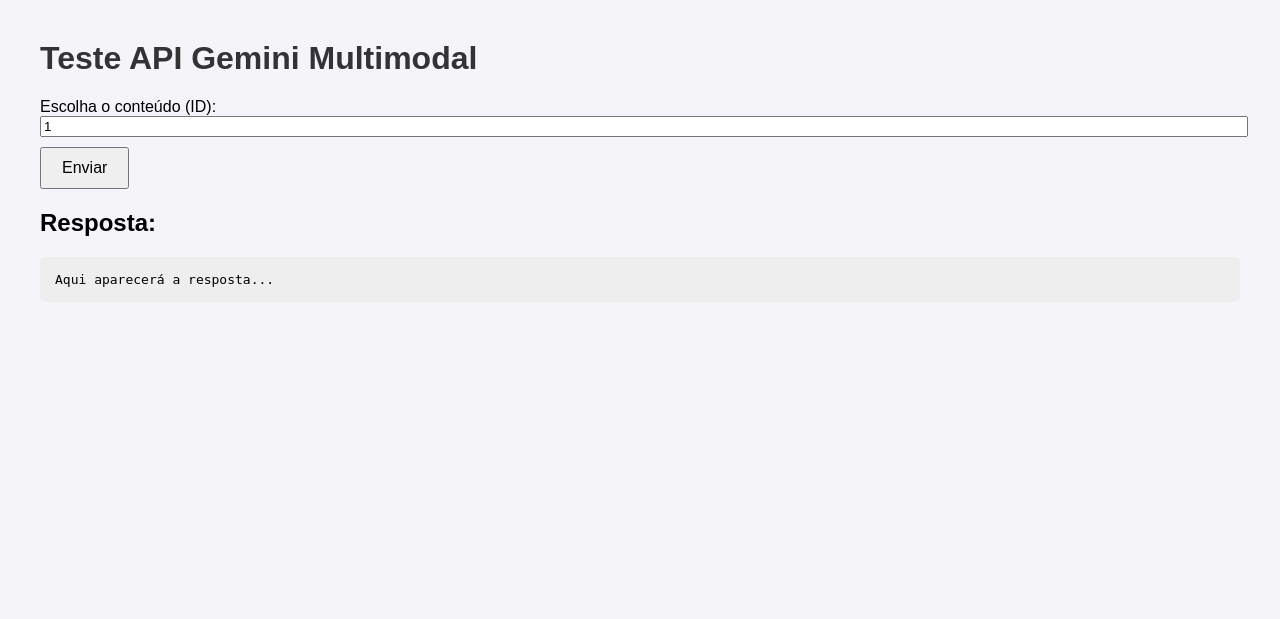
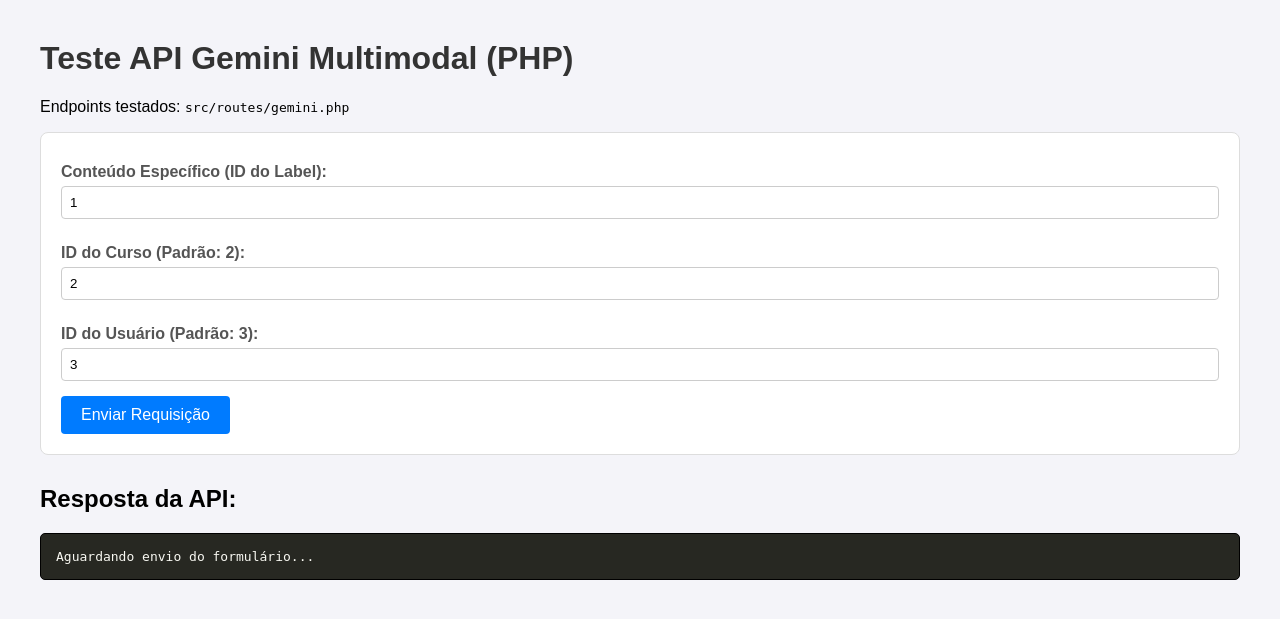
Before and after one commit to hugohvm25/teste_producao_2025, a PHP site: page / in a window 1280 px wide. Shown: the top 619 px of the page. Run offline with PHP 8.4, Linux system fonts and the light colour scheme.

Commit message:
atualização da interface e consulta com gemini

```diff
--- a/index.php
+++ b/index.php
@@ -3,61 +3,122 @@
 <head>
     <meta charset="UTF-8">
     <meta name="viewport" content="width=device-width, initial-scale=1.0">
-    <title>API Gemini Multimodal</title>
+    <title>Teste API Gemini (PHP)</title>
     <style>
         body { font-family: Arial, sans-serif; margin: 40px; background: #f4f4f9; }
         h1 { color: #333; }
-        form { margin-bottom: 20px; }
-        input[type="number"] { width: 100%; margin-bottom: 10px; }
-        button { padding: 10px 20px; font-size: 16px; cursor: pointer; }
-        pre { background: #eee; padding: 15px; border-radius: 5px; white-space: pre-wrap; }
+        form { margin-bottom: 30px; padding: 20px; border: 1px solid #ddd; border-radius: 8px; background: #fff; }
+        label { display: block; margin-top: 10px; font-weight: bold; color: #555; }
+        input[type="number"] {
+            width: 100%;
+            padding: 8px;
+            margin-top: 5px;
+            margin-bottom: 15px;
+            box-sizing: border-box;
+            border: 1px solid #ccc;
+            border-radius: 4px;
+        }
+        button {
+            padding: 10px 20px;
+            font-size: 16px;
+            cursor: pointer;
+            background-color: #007bff;
+            color: white;
+            border: none;
+            border-radius: 4px;
+            transition: background-color 0.3s;
+        }
+        button:hover:not(:disabled) { background-color: #0056b3; }
+        button:disabled { background-color: #ccc; cursor: not-allowed; }
+        pre {
+            background: #272822; /* Fundo escuro para código */
+            color: #f8f8f2;
+            padding: 15px;
+            border-radius: 5px;
+            white-space: pre-wrap;
+            overflow-x: auto;
+            border: 1px solid #000;
+        }
+        .loading {
+            text-align: center;
+            color: #007bff;
+            font-style: italic;
+        }
     </style>
 </head>
 <body>
-    <h1>Teste API Gemini Multimodal</h1>
+    <h1>Teste API Gemini Multimodal (PHP)</h1>
+    <p>Endpoints testados: <code>src/routes/gemini.php</code></p>
 
-    <!-- Adicionado id e removido action para evitar redirect -->
-    <form id="geminiForm" onsubmit="return false;">
-        <label>Escolha o conteúdo (ID):</label>
-        <input type="number" id="id" name="id" value="1" />
-        <button id="sendBtn" type="button">Enviar</button>
+    <form id="geminiForm">
+        <label for="id">Conteúdo Específico (ID do Label):</label>
+        <input type="number" id="id" name="id" value="1" placeholder="Deixe em branco para buscar todos os conteúdos do curso" />
+
+        <label for="id_curso">ID do Curso (Padrão: 2):</label>
+        <input type="number" id="id_curso" name="id_curso" value="2" />
+
+        <label for="id_user">ID do Usuário (Padrão: 3):</label>
+        <input type="number" id="id_user" name="id_user" value="3" />
+
+        <button id="sendBtn" type="submit">Enviar Requisição</button>
     </form>
 
-    <h2>Resposta:</h2>
-    <pre id="response">Aqui aparecerá a resposta...</pre>
+    <h2>Resposta da API:</h2>
+    <pre id="response">Aguardando envio do formulário...</pre>
 
     <script>
+        const form = document.getElementById('geminiForm');
         const btn = document.getElementById('sendBtn');
         const responseBox = document.getElementById('response');
+        const apiPath = 'src/routes/gemini.php'; // Caminho para sua API PHP
 
-        btn.addEventListener('click', async () => {
-            const id = document.getElementById('id').value.trim();
-            if (!id) {
-                alert("Informe um ID válido!");
-                return;
-            }
+        form.addEventListener('submit', async (e) => {
+            e.preventDefault(); // Impede o envio padrão do formulário (redirect)
 
-            responseBox.textContent = "Carregando...";
+            // --- UX: Desabilita e mostra carregando ---
+            btn.disabled = true;
+            btn.textContent = 'Enviando...';
+            responseBox.className = 'loading';
+            responseBox.textContent = "Carregando a resposta da API...";
+            // ------------------------------------------
+
+            // Coleta os dados do formulário de forma moderna
+            const formData = new FormData(form);
+            // Prepara o body para o Content-Type: application/x-www-form-urlencoded
+            const body = new URLSearchParams(formData).toString();
 
             try {
-                const res = await fetch('src/routes/gemini.php', {
+                const res = await fetch(apiPath, {
                     method: 'POST',
-                    headers: { 'Content-Type': 'application/x-www-form-urlencoded' },
-                    body: 'id=' + encodeURIComponent(id)
+                    headers: {
+                        'Content-Type': 'application/x-www-form-urlencoded'
+                    },
+                    body: body
                 });
 
+                // Tenta ler o texto da resposta
                 const data = await res.text();
 
+                // Tenta parsear JSON para formatar
                 try {
                     const json = JSON.parse(data);
                     responseBox.textContent = JSON.stringify(json, null, 2);
                 } catch {
+                    // Se não for JSON (ex: erro de PHP, erro de HTML), exibe o texto puro
                     responseBox.textContent = data;
                 }
+
             } catch (err) {
-                responseBox.textContent = "Erro: " + err.message;
+                responseBox.textContent = `Erro de Conexão: ${err.message}. Verifique se o servidor está rodando e o caminho ('${apiPath}') está correto.`;
+            } finally {
+                // --- UX: Reabilita e restaura o texto do botão ---
+                btn.disabled = false;
+                btn.textContent = 'Enviar Requisição';
+                responseBox.className = ''; // Remove classe de loading
+                // ------------------------------------------
             }
         });
+
     </script>
 </body>
 </html>
```
Also changed, not shown: src/routes/gemini.php (+111 -57 lines).
